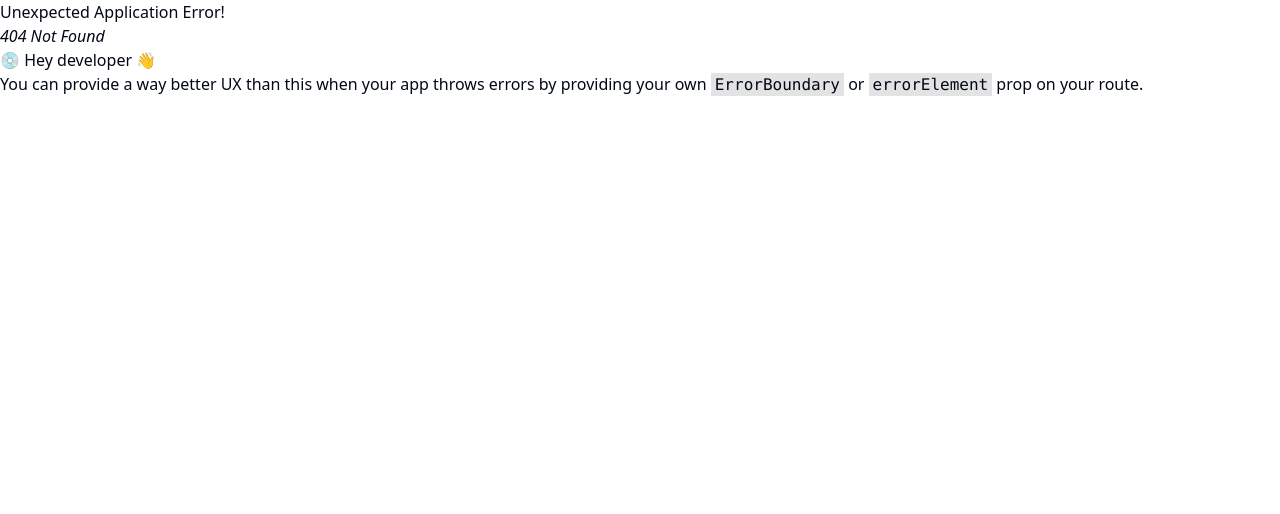
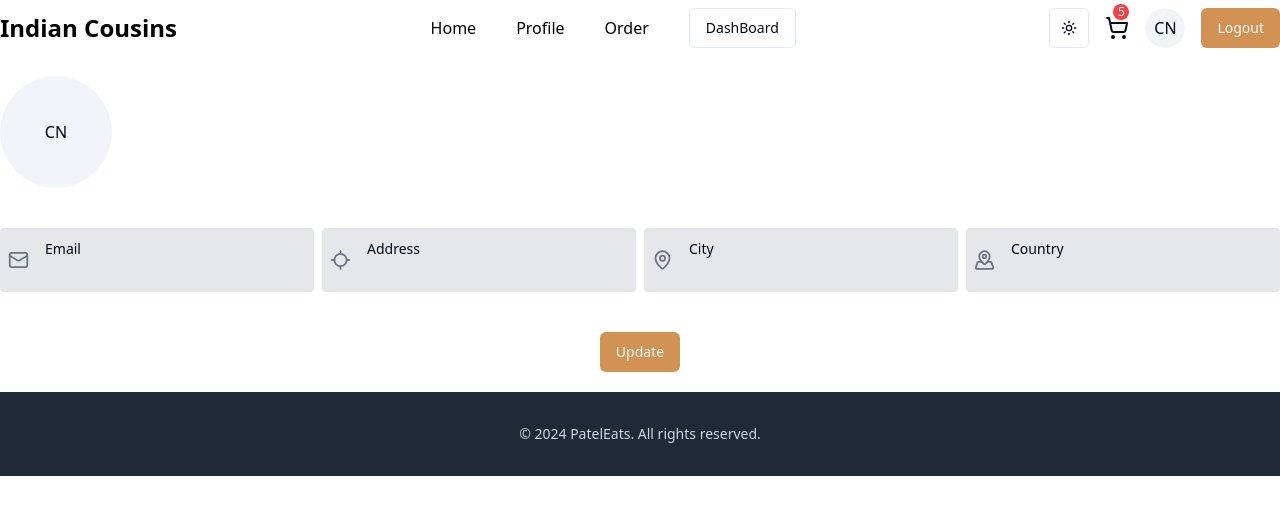
Before and after one commit to daddys-code18/Mern_Food_App, a React (Vite) app in the folder client/: page /profile in a window 1280 px wide. Before the commit this address had no page. Shown: the top 514 px of the page. Built offline with nearby package versions, Linux system fonts and the light colour scheme.

Commit message:
Profile Section  UI Done

```diff
--- /dev/null
+++ b/client/src/components/Profile.tsx
@@ -0,0 +1,157 @@
+import { useRef, useState } from "react";
+import { Avatar, AvatarFallback, AvatarImage } from "./ui/avatar";
+import {
+  Loader2,
+  LocateIcon,
+  Mail,
+  MapPin,
+  MapPinnedIcon,
+  Plus,
+} from "lucide-react";
+import { Input } from "./ui/input";
+import { Label } from "./ui/label";
+import { Button } from "./ui/button";
+
+const Profile = () => {
+  const [isLoading, setIsLoading] = useState(false);
+  const [profileData, setProfileData] = useState({
+    fullname: "",
+    email: "",
+    address: "",
+    city: "",
+    country: "",
+    profilePicture: "",
+  });
+  const imageRef = useRef<HTMLInputElement | null>(null);
+  const [selectedProfilePicture, setSelectedProfilePicture] = useState<string>(
+    profileData.profilePicture || ""
+  );
+
+  const fileChangeHandler = (e: React.ChangeEvent<HTMLInputElement>) => {
+    const file = e.target.files?.[0];
+    if (file) {
+      const reader = new FileReader();
+      reader.onloadend = () => {
+        const result = reader.result as string;
+        setSelectedProfilePicture(result);
+        setProfileData((prevData) => ({
+          ...prevData,
+          profilePicture: result,
+        }));
+      };
+      reader.readAsDataURL(file);
+    }
+  };
+
+  const changeHandler = (e: React.ChangeEvent<HTMLInputElement>) => {
+    const { name, value } = e.target;
+    setProfileData({ ...profileData, [name]: value });
+  };
+  const updateProfilehandler = (e: FormEvent<HTMLFormElement>) => {
+    e.preventDefault();
+    console.log(profileData);
+  };
+  return (
+    <>
+      <form
+        action=""
+        onSubmit={updateProfilehandler}
+        className="max-w-7xl max-auto my-5"
+      >
+        <div className="flex items-center justify-between">
+          <div className="flex items-center gap-2">
+            <Avatar className="relative md:w-28 md:h-28 w-20 h-20">
+              <AvatarImage src={selectedProfilePicture} />
+              <AvatarFallback>CN</AvatarFallback>
+              <input
+                ref={imageRef}
+                className="hidden"
+                type="file"
+                accept="image/*"
+                onChange={fileChangeHandler}
+              />
+              <div
+                onClick={() => imageRef.current?.click()}
+                className="absolute inset-0 flex items-center justify-center opacity-0 hover:opacity-100 transition-opacity duration-300 bg-black bg-opacity-50 rounded-full cursor-pointer"
+              >
+                <Plus className="text-white w-8 h-8" />
+              </div>
+            </Avatar>
+            <Input
+              type="text"
+              name="fullname"
+              value={profileData.fullname}
+              onChange={changeHandler}
+              className="font-bold text-2xl outline-none border-none focus-visible:ring-transparent"
+            />
+          </div>
+        </div>
+        <div className="grid grid-cols-4 md:gap-2 gap-3 my-10">
+          <div className="flex items-center gap-4 rounded-sm p-2 bg-gray-200">
+            <Mail className="text-gray-500" />
+            <div className="w-full">
+              <Label>Email</Label>
+              <input
+                type="text"
+                name="email"
+                value={profileData.email}
+                onChange={changeHandler}
+                className="w-full text-gray-600 bg-transparent focus-visible:ring-0 focus-visible:border-transparent outline-none border-none"
+              />
+            </div>
+          </div>
+          <div className="flex items-center gap-4 rounded-sm p-2 bg-gray-200">
+            <LocateIcon className="text-gray-500" />
+            <div className="w-full">
+              <Label>Address</Label>
+              <input
+                name="address"
+                value={profileData.address}
+                onChange={changeHandler}
+                className="w-full text-gray-600 bg-transparent focus-visible:ring-0 focus-visible:border-transparent outline-none border-none"
+              />
+            </div>
+          </div>
+          <div className="flex items-center gap-4 rounded-sm p-2 bg-gray-200">
+            <MapPin className="text-gray-500" />
+            <div className="w-full">
+              <Label>City</Label>
+              <input
+                name="city"
+                value={profileData.city}
+                onChange={changeHandler}
+                className="w-full text-gray-600 bg-transparent focus-visible:ring-0 focus-visible:border-transparent outline-none border-none"
+              />
+            </div>
+          </div>
+          <div className="flex items-center gap-4 rounded-sm p-2 bg-gray-200">
+            <MapPinnedIcon className="text-gray-500" />
+            <div className="w-full">
+              <Label>Country</Label>
+              <input
+                name="country"
+                value={profileData.country}
+                onChange={changeHandler}
+                className="w-full text-gray-600 bg-transparent focus-visible:ring-0 focus-visible:border-transparent outline-none border-none"
+              />
+            </div>
+          </div>
+        </div>
+        <div className="text-center">
+          {isLoading ? (
+            <Button disabled className="bg-orange hover:bg-hoverOrange">
+              <Loader2 className="mr-2 w-4 h-4 animate-spin" />
+              Please wait
+            </Button>
+          ) : (
+            <Button type="submit" className="bg-orange hover:bg-hoverOrange">
+              Update
+            </Button>
+          )}
+        </div>
+      </form>
+    </>
+  );
+};
+
+export default Profile;
```
Also changed, not shown: client/src/App.tsx (+8 -1 lines).
